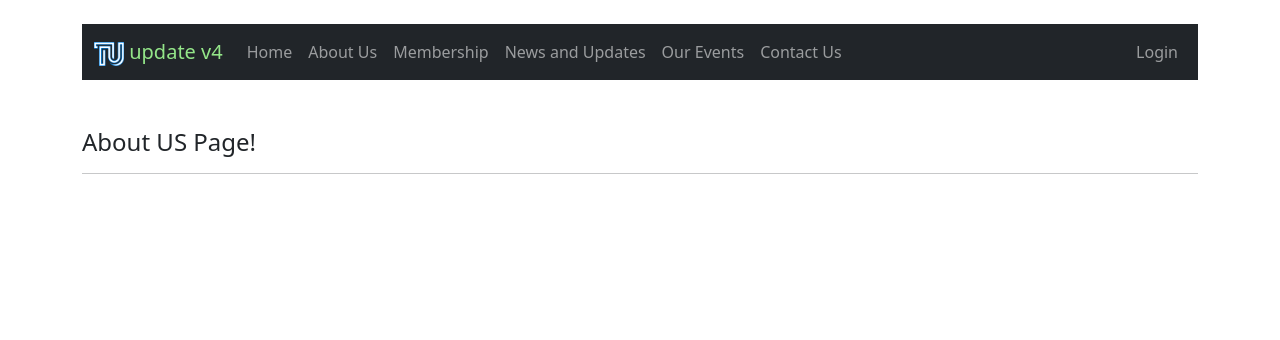
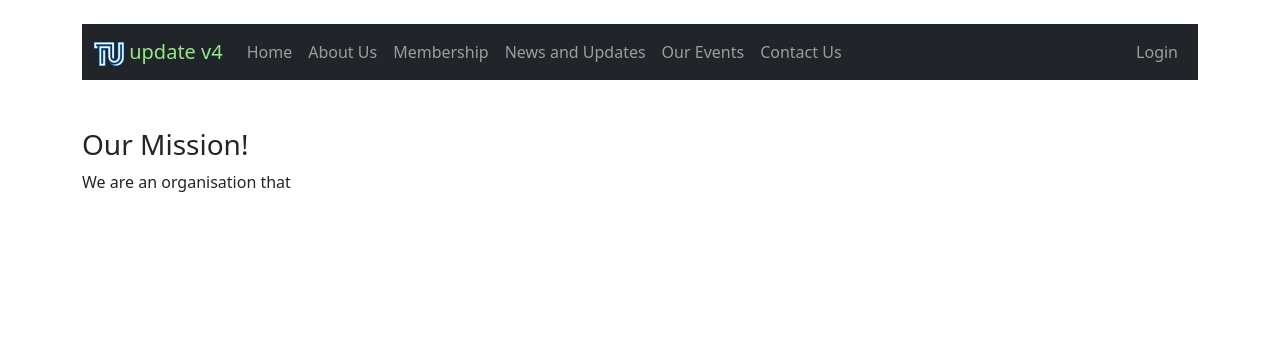
Before and after one commit to Re1gns/Portfollio-ALX, a Django app: page /about-us/ in a window 1280 px wide. Shown: the top 340 px of the page. Run offline with Django 4.2, Linux system fonts and the light colour scheme.

Commit message:
This folder contains changes made on the about page

```diff
--- a/telecom_union/templates/blog/about.html
+++ b/telecom_union/templates/blog/about.html
@@ -11,8 +11,10 @@
 </head>
 <body>
     <br></br>
-    <h4>About US Page!</h4>
-    <hr>
+    <h3>Our Mission!</h3>
+    <p>
+        We are an organisation that
+    </p>
 </body>
 </html>
 
--- a/telecom_union/templates/blog/base.html
+++ b/telecom_union/templates/blog/base.html
@@ -27,7 +27,7 @@
       {% endfor %}
     {% endif %}
 
-    <nav class="navbar navbar-expand-lg navbar-dark bg-dark">
+    <nav class="navbar navbar-expand-lg navbar-dark bg-dark nav">
       <div class="container-fluid">
         <div>
           <ul class="navbar-nav">
```
